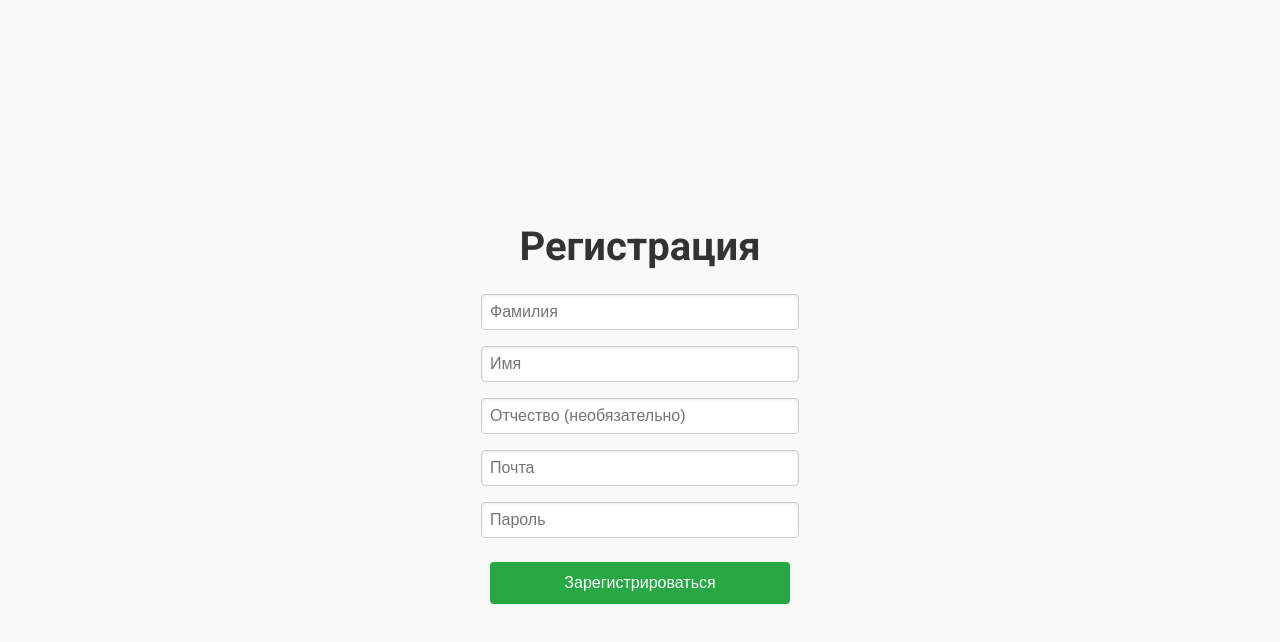
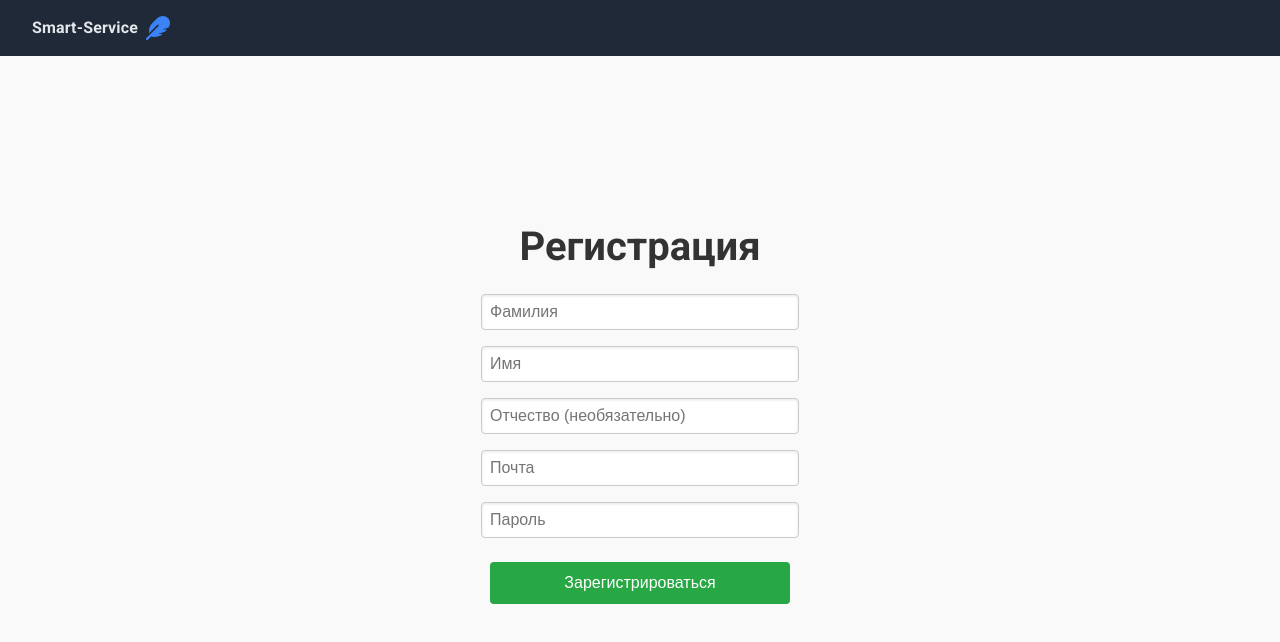
Before and after one commit to SempaiDarcy/smart-service, a React (Vite) app: page /register in a window 1280 px wide. Shown: the top 642 px of the page. Built offline with nearby package versions, Linux system fonts and the light colour scheme; a web font is replaced by a local one.

Commit message:
feat: add register navbar and update navbar styles

```diff
--- a/src/app.tsx
+++ b/src/app.tsx
@@ -8,6 +8,7 @@ import {Catalog} from "./pages/catalog/catalog.tsx";
 import {Profile} from "./pages/profile/profile.tsx";
 import {Navbar} from "./components/navbar/navbar.tsx";
 import {CompanyPage} from "./pages/page-company/company-page.tsx";
+import {RegisterNavbar} from "./components/navbar/register-navbar.tsx";
 
 
 function App() {
@@ -16,6 +17,7 @@ function App() {
     if (!isAuthenticated) {
         return (
             <Router>
+                <RegisterNavbar/>
                 <Routes>
                     <Route path="/" element={<AuthLanding/>}/>
                     <Route path="/login" element={<Login/>}/>
@@ -32,7 +34,7 @@ function App() {
                 <Route path="/" element={<Home/>}/>
                 <Route path="/catalog" element={<Catalog/>}/>
                 <Route path="/profile" element={<Profile/>}/>
-                <Route path="/catalog/:id" element={<CompanyPage />} />
+                <Route path="/catalog/:id" element={<CompanyPage/>}/>
             </Routes>
         </Router>
     );
--- a/src/components/navbar/navbar.module.scss
+++ b/src/components/navbar/navbar.module.scss
@@ -17,24 +17,48 @@
   padding: 0;
   margin: 0;
 }
-
 .navItem {
   margin: 0 1rem;
-  font-size: 1.2rem;
+  font-size: 1.5rem;
   cursor: pointer;
+
   a {
     text-decoration: none;
-    color: #E5E7EB;
-    //color: #86C232;
+    color: #e5e7eb;
     display: flex;
     align-items: center;
     gap: 0.5rem;
 
     &:hover {
-      color: #3B82F6;
+      color: gray;
+    }
+  }
+
+  &.active {
+    a {
+      color: #3b82f6; // Цвет активного пункта
+      font-weight: bold;
     }
   }
 }
+
+//.navItem {
+//  margin: 0 1rem;
+//  font-size: 1.2rem;
+//  cursor: pointer;
+//  a {
+//    text-decoration: none;
+//    color: #E5E7EB;
+//    //color: #86C232;
+//    display: flex;
+//    align-items: center;
+//    gap: 0.5rem;
+//
+//    &:hover {
+//      color: #3B82F6;
+//    }
+//  }
+//}
 .logoutButton {
 
   background-color: #6B6E70;
--- a/src/components/navbar/navbar.tsx
+++ b/src/components/navbar/navbar.tsx
@@ -1,42 +1,50 @@
 import { FaHome, FaList, FaUser, FaSignOutAlt } from "react-icons/fa";
-import { Link, useNavigate } from "react-router-dom";
-
+import { Link, useLocation, useNavigate } from "react-router-dom";
+import { Box, Typography } from "@mui/material";
 import s from "./navbar.module.scss";
 import { useAuth } from "../../context/auth-context.tsx";
 
 export const Navbar = () => {
+
     const { logout } = useAuth();
     const navigate = useNavigate();
+    const location = useLocation();
 
     const handleLogout = () => {
         logout(); // Выходим из системы
         navigate("/"); // Перенаправляем на AuthLanding
     };
 
+    const isActive = (path: string) => location.pathname === path; // Проверяем, соответствует ли путь
+
     return (
-        <nav className={s.navbar}>
-            <ul className={s.navList}>
-                <li className={s.navItem}>
+        <Box component="nav" className={s.navbar}>
+            <Box component="ul" className={s.navList}>
+                <Box component="li" className={`${s.navItem} ${isActive("/") ? s.active : ""}`}>
                     <Link to="/">
-                        <FaHome /> Главная
+                        <FaHome />
+                        <Typography component="span">Главная</Typography>
                     </Link>
-                </li>
-                <li className={s.navItem}>
+                </Box>
+                <Box component="li" className={`${s.navItem} ${isActive("/catalog") ? s.active : ""}`}>
                     <Link to="/catalog">
-                        <FaList /> Каталог
+                        <FaList />
+                        <Typography component="span">Каталог</Typography>
                     </Link>
-                </li>
-                <li className={s.navItem}>
+                </Box>
+                <Box component="li" className={`${s.navItem} ${isActive("/profile") ? s.active : ""}`}>
                     <Link to="/profile">
-                        <FaUser /> Личный кабинет
+                        <FaUser />
+                        <Typography component="span">Личный кабинет</Typography>
                     </Link>
-                </li>
-                <li className={s.navItem} onClick={handleLogout}>
+                </Box>
+                <Box component="li" className={s.navItem} onClick={handleLogout}>
                     <a>
-                        <FaSignOutAlt /> Выйти
+                        <FaSignOutAlt />
+                        <Typography component="span">Выйти</Typography>
                     </a>
-                </li>
-            </ul>
-        </nav>
+                </Box>
+            </Box>
+        </Box>
     );
 };
--- /dev/null
+++ b/src/components/navbar/register-navbar.tsx
@@ -0,0 +1,24 @@
+import { Box, Typography } from "@mui/material";
+import { FaFeather } from "react-icons/fa";
+import s from "./navbar.module.scss";
+
+export const RegisterNavbar = () => {
+    return (
+        <Box component="nav" className={s.navbar}>
+            <Box className={s.navList} sx={{ justifyContent: "space-between", width: "100%" }}>
+                <Box className={s.navItem} sx={{ display: "flex", alignItems: "center", gap: "0.5rem" }}>
+                    <Typography
+                        component="span"
+                        sx={{
+                            fontSize: "1rem",
+                            fontWeight: "bold",
+                            color: "#E5E7EB",
+                        }}
+                    >Smart-Service
+                    </Typography>
+                    <FaFeather size={24} color="#3B82F6" />
+                </Box>
+            </Box>
+        </Box>
+    );
+};
```
